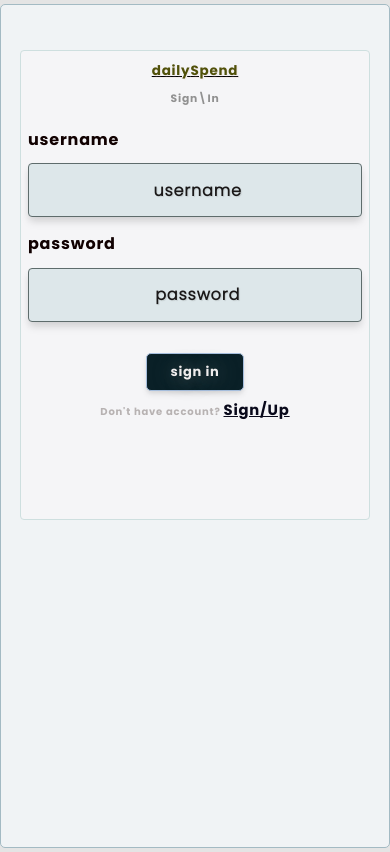
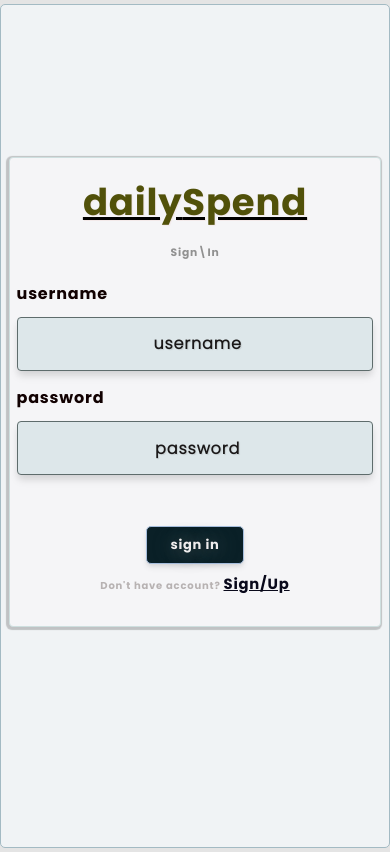
Before and after one commit to arjunaNR-gf/DailySpendLocal, a React (Create React App) app: page / in a window 390 px wide. Built offline with nearby package versions, Linux system fonts and the light colour scheme.

Commit message:
increased font size of header

```diff
--- a/src/Pages/SignIn/index.css
+++ b/src/Pages/SignIn/index.css
@@ -11,6 +11,8 @@
     align-items: center;
     overflow: hidden;
     padding: 5px 5px;
+    box-shadow: -1px 1px 1px 1px rgba(0, 0, 0, 0.1);
+
 
   }
 
@@ -82,10 +84,19 @@
 
   @media only screen and (max-width: 480px) {
     .sign-in-main {
-        width: 92%;
-        margin-top: 12%;
+        width: 98%;
+        margin-top: 40%;
         border-radius: 4px;
         padding: 0.5rem 0.5rem;
+        box-shadow: -1px 1px 1px 2px rgba(0, 0, 0, 0.2);
+    }
+
+    .sign--logo--name>h3,h1{
+      font-size: 37px;
+    }
+
+    .sign-in-main>.form-devider.btn-footer>button{
+      margin-top: 1.5rem;
     }
 
   }
```
